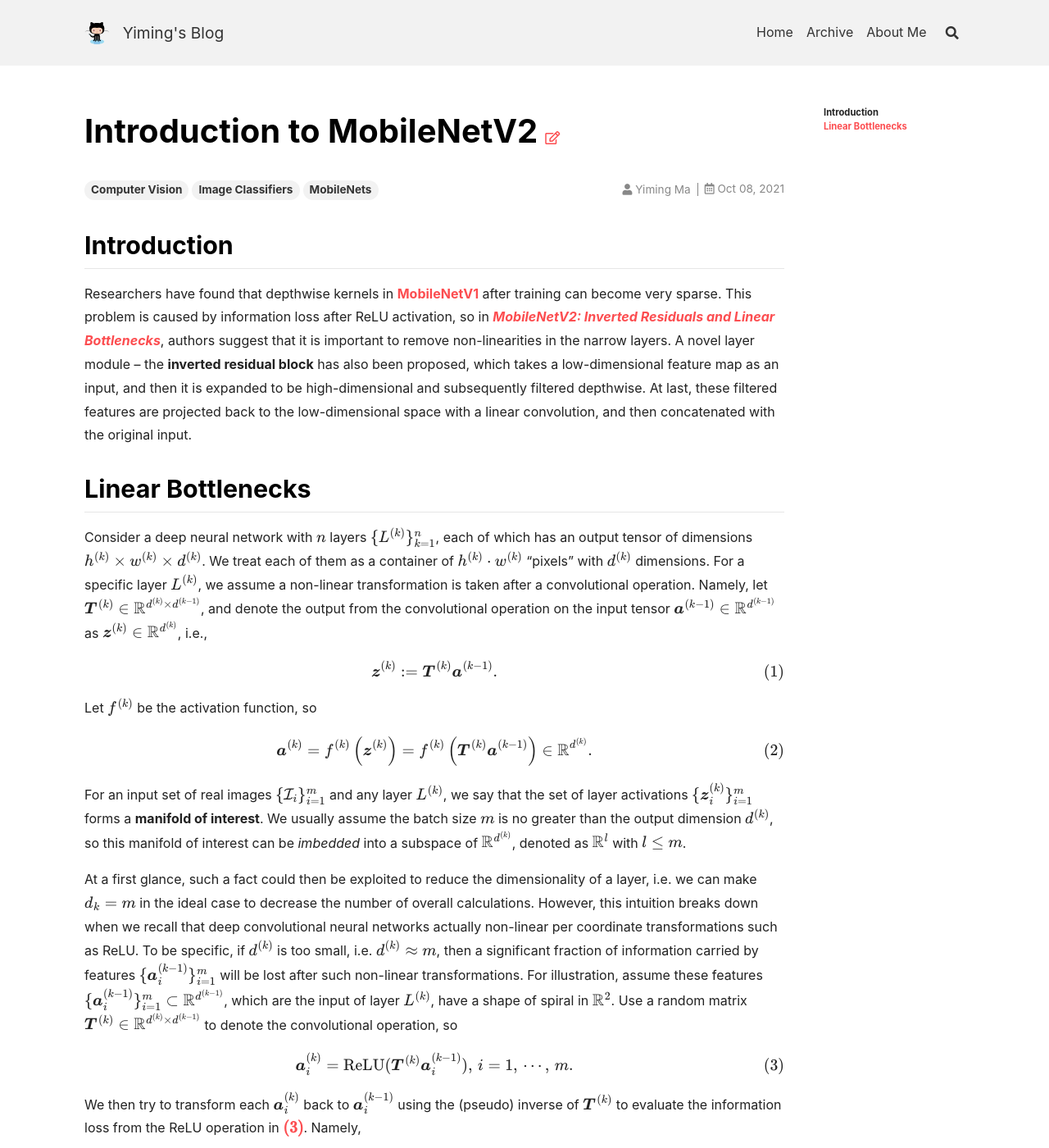
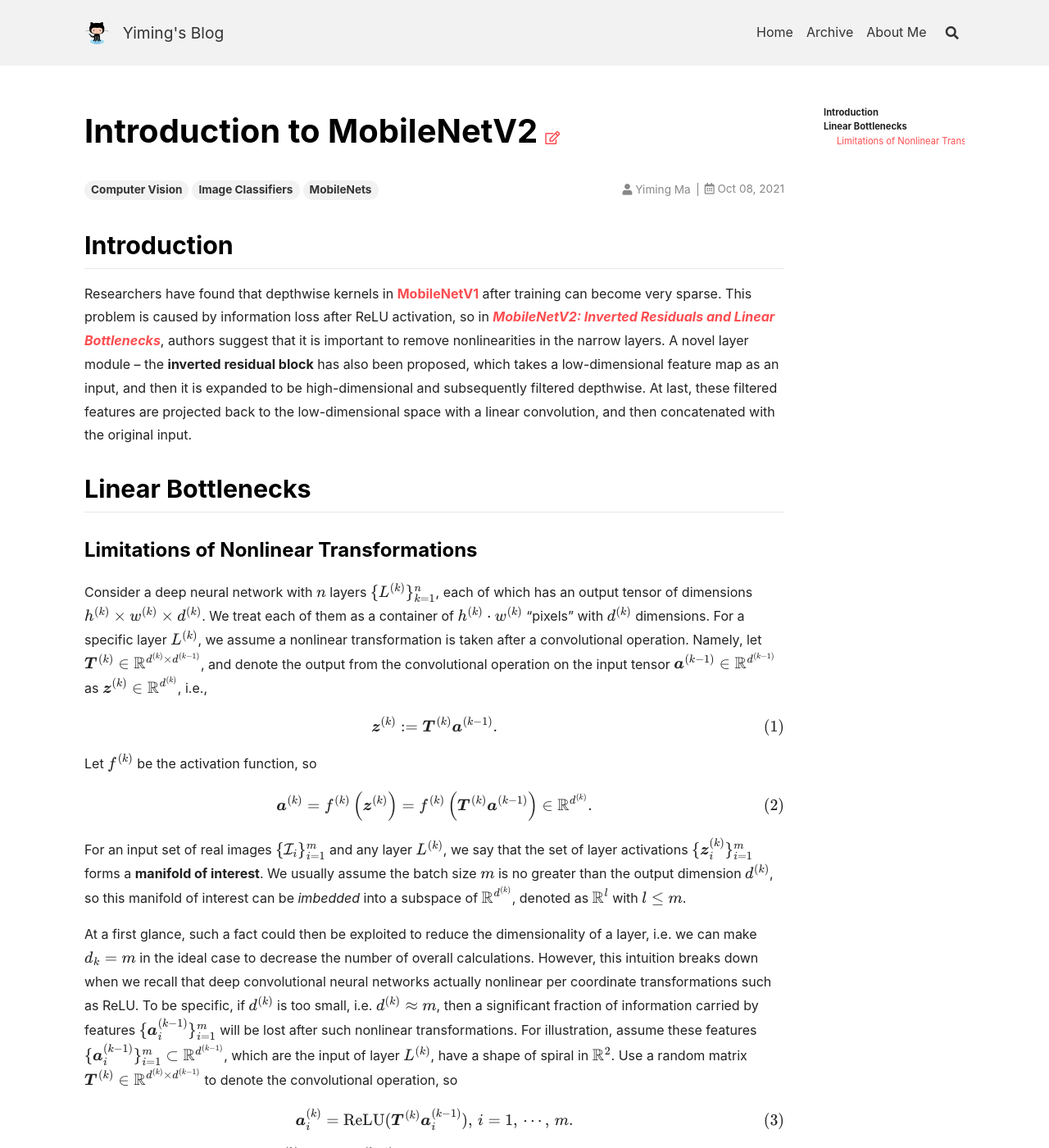
Before and after one commit to YimingMa/YIMINGMA.github.io, a Jekyll site: the page built from _posts/2021-10-08-introduction-to-MobileNetV2.md, in a window 1280 px wide and 1400 px high. Shown: the whole window at 82% size. Built offline with Jekyll 4.4.1, drawn with Linux system fonts in a browser that asks for light colours; nearby versions of some CDN libraries; formulas are drawn with MathJax 3; some of the changed text lies outside the part shown.

Commit message:
Update 2021-10-08-introduction-to-MobileNetV2.md

```diff
--- a/_posts/2021-10-08-introduction-to-MobileNetV2.md
+++ b/_posts/2021-10-08-introduction-to-MobileNetV2.md
@@ -13,11 +13,13 @@ aside:
 
 ## Introduction
 
-Researchers have found that depthwise kernels in [MobileNetV1](https://arxiv.org/abs/1704.04861) after training can become very sparse. This problem is caused by information loss after ReLU activation, so in [_MobileNetV2: Inverted Residuals and Linear Bottlenecks_](https://arxiv.org/abs/1801.04381), authors suggest that it is important to remove non-linearities in the narrow layers. A novel layer module – the **inverted residual block** has also been proposed, which takes a low-dimensional feature map as an input, and then it is expanded to be high-dimensional and subsequently filtered depthwise. At last, these filtered features are projected back to the low-dimensional space with a linear convolution, and then concatenated with the original input.
+Researchers have found that depthwise kernels in [MobileNetV1](https://arxiv.org/abs/1704.04861) after training can become very sparse. This problem is caused by information loss after ReLU activation, so in [_MobileNetV2: Inverted Residuals and Linear Bottlenecks_](https://arxiv.org/abs/1801.04381), authors suggest that it is important to remove nonlinearities in the narrow layers. A novel layer module – the **inverted residual block** has also been proposed, which takes a low-dimensional feature map as an input, and then it is expanded to be high-dimensional and subsequently filtered depthwise. At last, these filtered features are projected back to the low-dimensional space with a linear convolution, and then concatenated with the original input.
 
 ## Linear Bottlenecks
 
-Consider a deep neural network with $n$ layers $$\{L^{(k)}\}_{k=1}^n$$, each of which has an output tensor of dimensions $$h^{(k)} \times w^{(k)} \times d^{(k)}$$. We treat each of them as a container of $h^{(k)} \cdot w^{(k)}$  "pixels" with $d^{(k)}$ dimensions. For a specific layer $$L^{(k)}$$, we assume a non-linear transformation is taken after a convolutional operation. Namely, let $\boldsymbol{T}^{(k)} \in \mathbb{R}^{d^{(k)}\times d^{(k-1)}}$, and denote the output from the convolutional operation on the input tensor $\boldsymbol{a}^{(k-1)} \in \mathbb{R}^{d^{(k-1)}}$ as $\boldsymbol{z}^{(k)} \in \mathbb{R}^{d^{(k)}}$, i.e.,
+### Limitations of Nonlinear Transformations
+
+Consider a deep neural network with $n$ layers $$\{L^{(k)}\}_{k=1}^n$$, each of which has an output tensor of dimensions $$h^{(k)} \times w^{(k)} \times d^{(k)}$$. We treat each of them as a container of $h^{(k)} \cdot w^{(k)}$  "pixels" with $d^{(k)}$ dimensions. For a specific layer $$L^{(k)}$$, we assume a nonlinear transformation is taken after a convolutional operation. Namely, let $\boldsymbol{T}^{(k)} \in \mathbb{R}^{d^{(k)}\times d^{(k-1)}}$, and denote the output from the convolutional operation on the input tensor $\boldsymbol{a}^{(k-1)} \in \mathbb{R}^{d^{(k-1)}}$ as $\boldsymbol{z}^{(k)} \in \mathbb{R}^{d^{(k)}}$, i.e.,
 
 $$
 \label{eqn1}
@@ -33,7 +35,7 @@ $$
 
 For an input set of real images $$\{\mathcal{I}_i\}_{i=1}^m$$ and any layer $$L^{(k)}$$, we say that the set of layer activations $$\{\boldsymbol{z}^{(k)}_i\}_{i=1}^m$$ forms a **manifold of interest**. We usually assume the batch size $m$ is no greater than the output dimension $d^{(k)}$, so this manifold of interest can be *imbedded* into a subspace of $\mathbb{R}^{d^{(k)}}$, denoted as $\mathbb{R}^{l}$ with $l \le m$.
 
-At a first glance, such a fact could then be exploited to reduce the dimensionality of a layer, i.e. we can make $d_k = m$ in the ideal case to decrease the number of overall calculations. However, this intuition breaks down when we recall that deep convolutional neural networks actually non-linear per coordinate transformations such as ReLU. To be specific, if $d^{(k)}$ is too small, i.e. $d^{(k)} \approx m$, then a significant fraction of information carried by features $$\{\boldsymbol{a}^{(k-1)}_i\}_{i=1}^m$$ will be lost after such non-linear transformations. For illustration, assume these features $$\{\boldsymbol{a}^{(k-1)}_i\}_{i=1}^m \subset \mathbb{R}^{d^{(k-1)}}$$, which are the input of layer $L^{(k)}$, have a shape of spiral in $\mathbb{R}^2$. Use a random matrix $\boldsymbol{T}^{(k)} \in \mathbb{R}^{ d^{(k)} \times d^{(k-1)} }$ to denote the convolutional operation, so
+At a first glance, such a fact could then be exploited to reduce the dimensionality of a layer, i.e. we can make $d_k = m$ in the ideal case to decrease the number of overall calculations. However, this intuition breaks down when we recall that deep convolutional neural networks actually nonlinear per coordinate transformations such as ReLU. To be specific, if $d^{(k)}$ is too small, i.e. $d^{(k)} \approx m$, then a significant fraction of information carried by features $$\{\boldsymbol{a}^{(k-1)}_i\}_{i=1}^m$$ will be lost after such nonlinear transformations. For illustration, assume these features $$\{\boldsymbol{a}^{(k-1)}_i\}_{i=1}^m \subset \mathbb{R}^{d^{(k-1)}}$$, which are the input of layer $L^{(k)}$, have a shape of spiral in $\mathbb{R}^2$. Use a random matrix $\boldsymbol{T}^{(k)} \in \mathbb{R}^{ d^{(k)} \times d^{(k-1)} }$ to denote the convolutional operation, so
 
 $$
 \label{eqn3}
@@ -59,3 +61,8 @@ The images below illustrate how the amount of information varies with $d^{(k)}$
 </style>
 
 ![Effects of ReLU](/posts.assets/2021-10-08-introduction-to-MobileNetV2.assets/effects_of_relu.png)
+
+**Conclusion**: we should use nonlinear transformation in layer $L^{(k)}$ *only* when $d^{(k)}$ is large. In other words,
+
+- we can include an expansion layer to increase the number of channels;
+- or we don't use activations for layers with small output dimensions.
```
